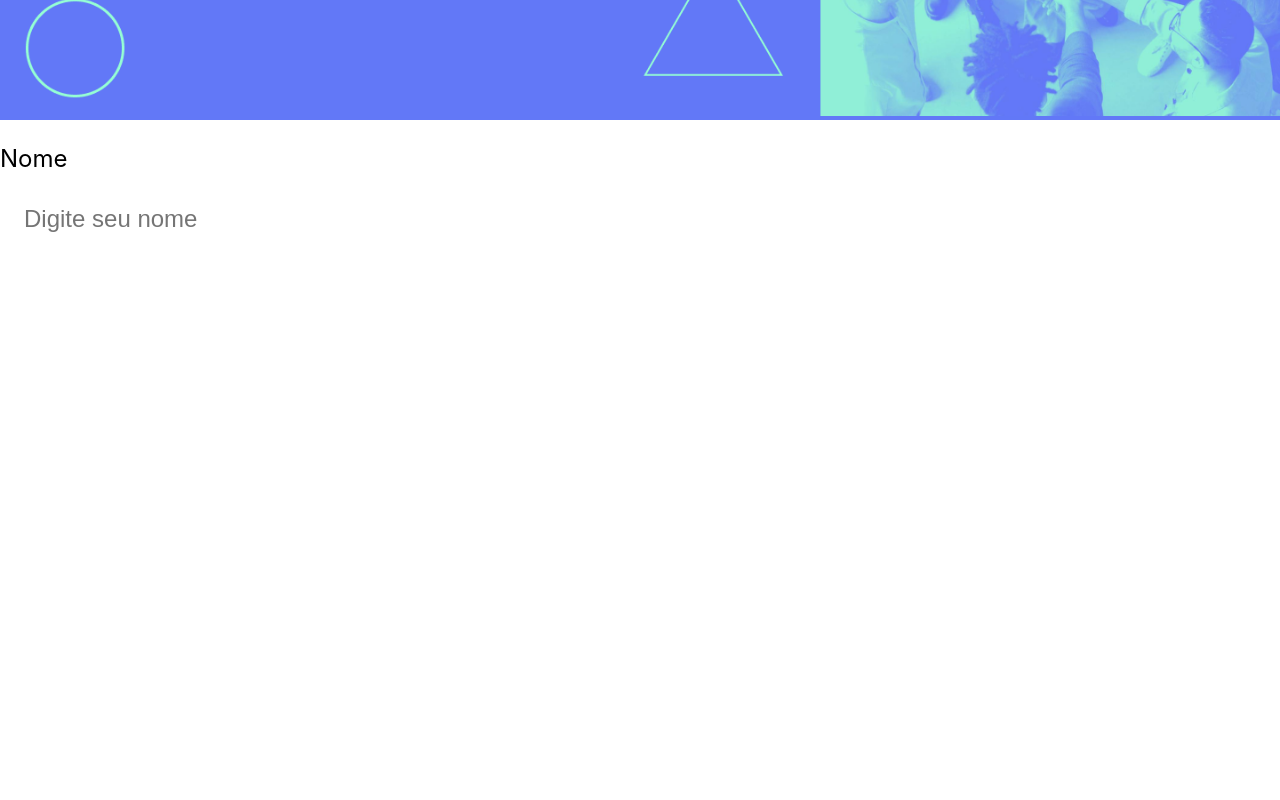
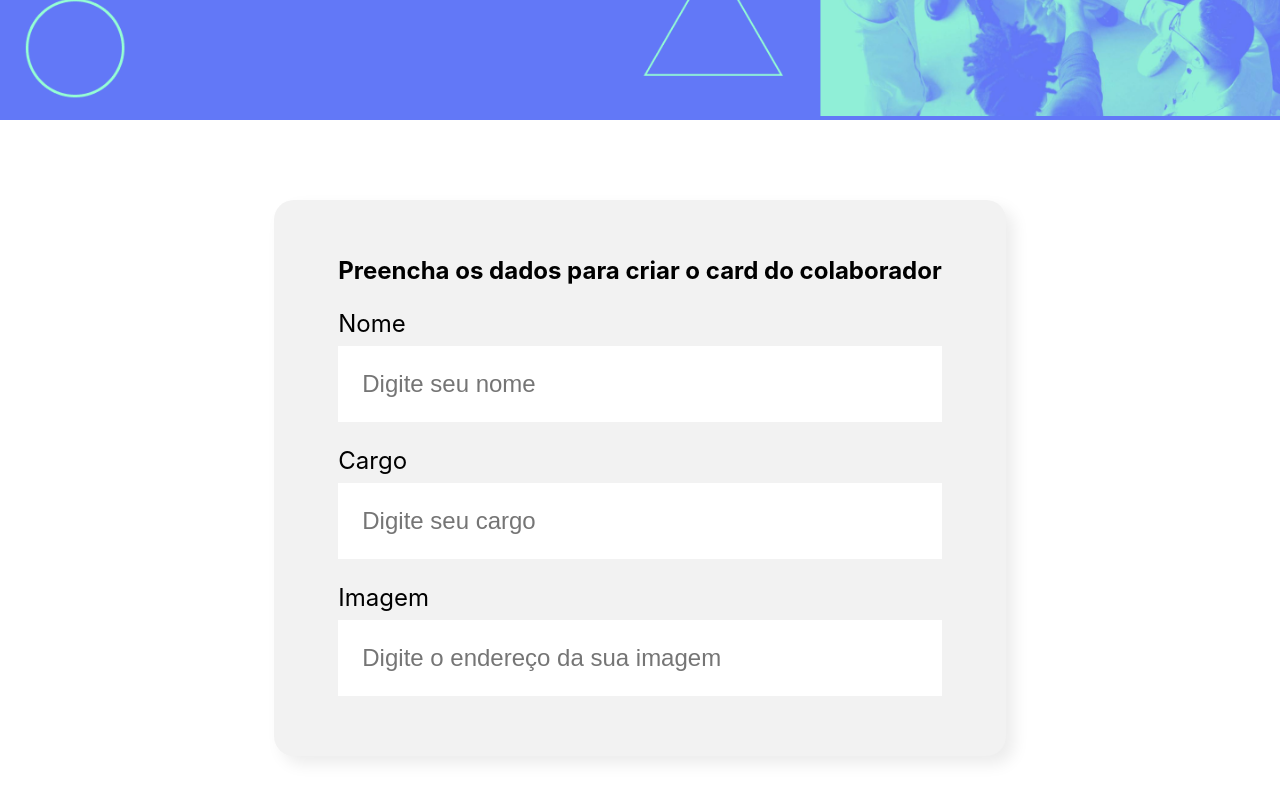
Before and after one commit to fabiofariaishia/organo, a React (Create React App) app: page / in a window 1280 px wide. Shown: the part 378-1178 px from the top of the page. Before the commit the page ends 800 px from the top, so only its background shows below. Built offline with nearby package versions, Linux system fonts and the light colour scheme.

Commit message:
Criado formulario

```diff
--- a/src/App.js
+++ b/src/App.js
@@ -1,11 +1,11 @@
 import Banner from './componentes/Banner';
-import CampoTexto from './componentes/CampoTexto';
+import Formulario from './componentes/Formulario';
 
 function App() {
   return (
     <div className="App">
       <Banner />
-      <CampoTexto />
+      <Formulario />
     </div>
   );
 }
--- a/src/componentes/CampoTexto/index.js
+++ b/src/componentes/CampoTexto/index.js
@@ -1,10 +1,10 @@
 import './CampoTexto.css';
 
-const CampoTexto = () => {
+const CampoTexto = (props) => {
     return (
         <div className="campo-texto">
-            <label>Nome</label>
-            <input placeholder='Digite seu nome'/>
+            <label>{props.label}</label>
+            <input placeholder={props.placeholder}/>
         </div>
     );
 }
--- /dev/null
+++ b/src/componentes/Formulario/Formulario.css
@@ -0,0 +1,13 @@
+.formulario {
+    display: flex;
+    justify-content: center;
+    margin: 80px 0;
+}
+
+.formulario form {
+    max-width: 80%;
+    background-color: #F2F2F2;
+    border-radius: 20px;
+    padding: 36px 64px;
+    box-shadow: 8px 8px 16px rgba(0, 0, 0, 0.08);
+}
--- /dev/null
+++ b/src/componentes/Formulario/index.js
@@ -0,0 +1,18 @@
+import './Formulario.css'
+import CampoTexto from '../CampoTexto'
+
+const Formulario = () => {
+    return (
+        <section className='formulario'>
+            <form>
+                <h2>Preencha os dados para criar o card do colaborador</h2>
+                <CampoTexto label="Nome" placeholder="Digite seu nome" />
+                <CampoTexto label="Cargo" placeholder="Digite seu cargo" />
+                <CampoTexto label="Imagem" placeholder="Digite o endereço da sua imagem" />
+            </form>
+        </section>
+
+    );
+}
+
+export default Formulario
```
